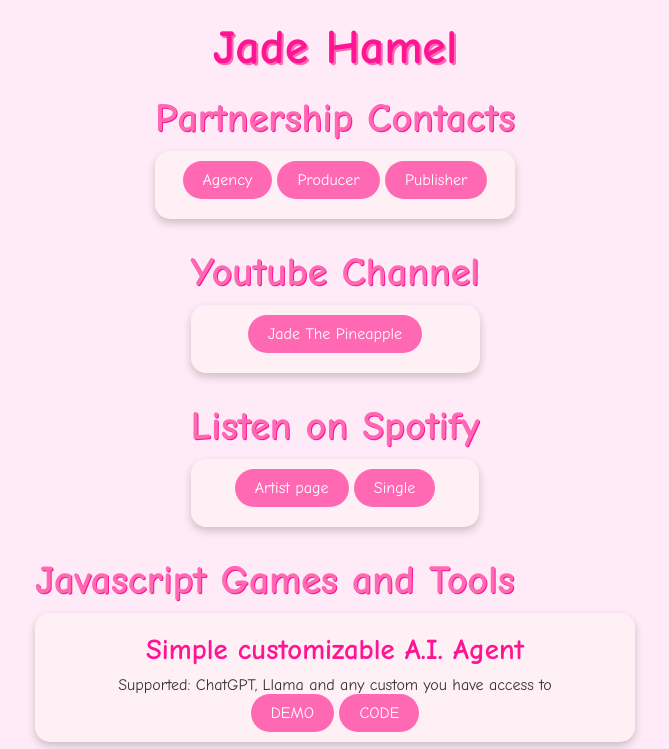
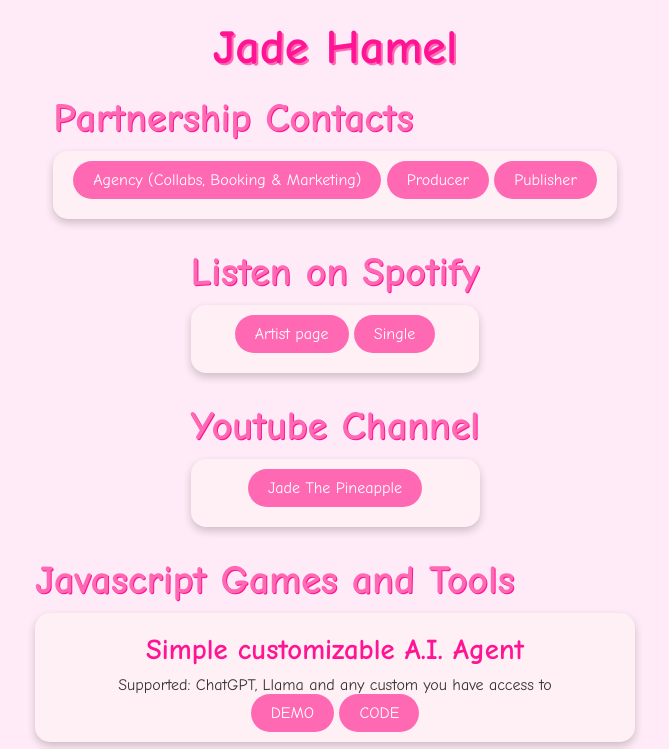
Before and after one commit to jadehamel/jadehamel.fr, a plain HTML site: page index.html in a window 1280 px wide. Shown: the top 749 px of the page, without its empty margins (305-974 px from the left). Drawn offline with Linux system fonts and the light colour scheme.

Commit message:
Moving down Youtube Channel section

```diff
--- a/index.html
+++ b/index.html
@@ -15,16 +15,9 @@
       <h2>Partnership Contacts</h2>
       <div class="game-card">
         <p>
-           <a href="https://pineapple.fans" target="_blank">Agency</a>
+           <a href="https://pineapple.fans" target="_blank">Agency (Collabs, Booking & Marketing)</a>
            <a href="https://www.believe.com" target="_blank">Producer</a>
            <a href="https://www.tunecore.com" target="_blank">Publisher</a>
-        </p>
-      </div>
-    </section>
-    <section id="about">
-      <h2>Youtube Channel</h2>
-      <div class="game-card">
-        <p><a href="https://youtube.com/@JadeThePineapple" target="_blank">Jade The Pineapple</a>
         </p>
       </div>
     </section>
@@ -33,6 +26,13 @@
       <div class="game-card">
         <p><a href="https://open.spotify.com/intl-fr/artist/00x1E8tJVkW8Y1baJafklw" target="_blank">Artist page</a>
            <a href="https://open.spotify.com/intl-fr/track/6Lj5H3IYfZ3vkoLGWbVLJB" target="_blank">Single</a>
+        </p>
+      </div>
+    </section>
+    <section id="about">
+      <h2>Youtube Channel</h2>
+      <div class="game-card">
+        <p><a href="https://youtube.com/@JadeThePineapple" target="_blank">Jade The Pineapple</a>
         </p>
       </div>
     </section>
```
